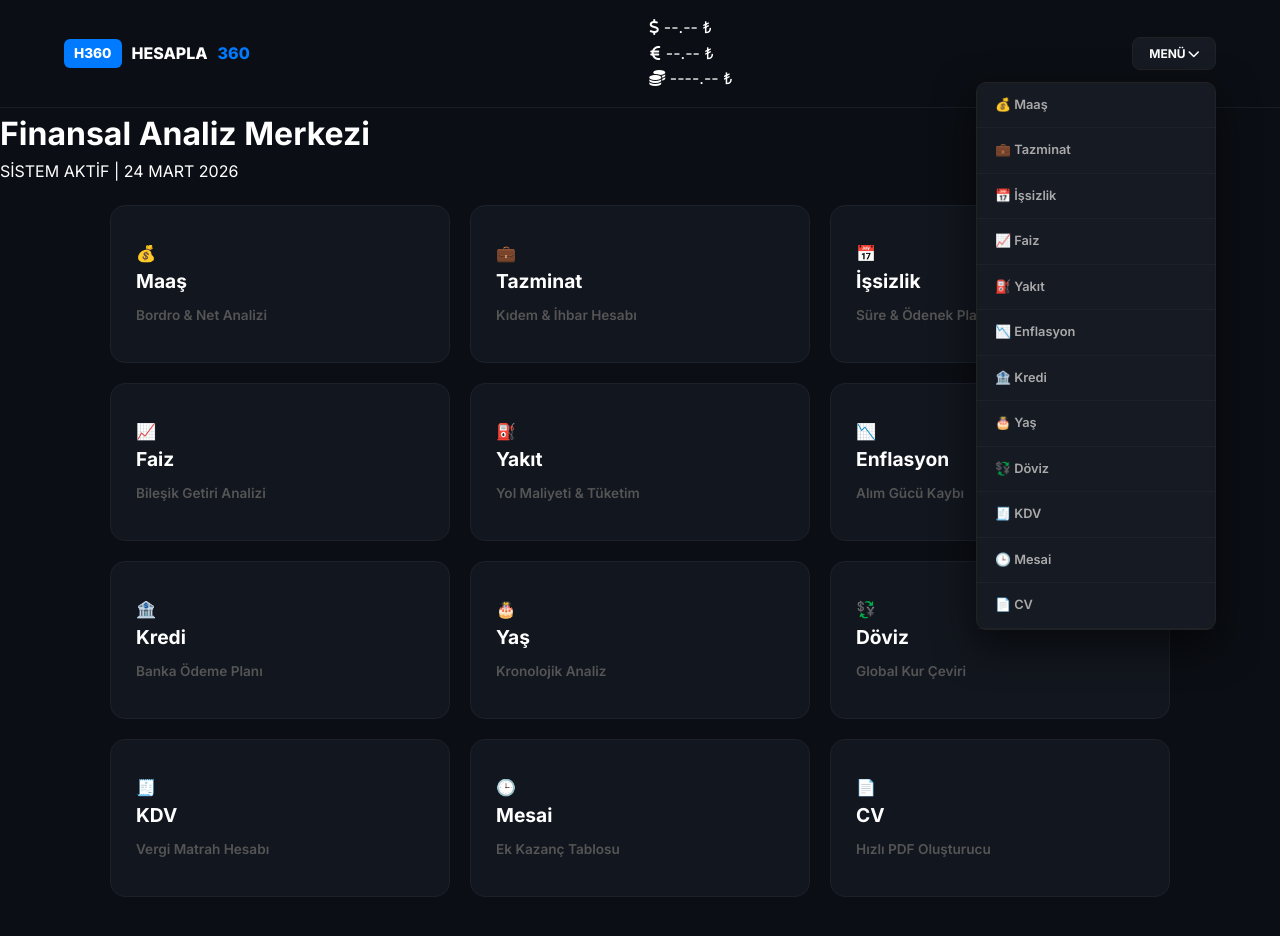
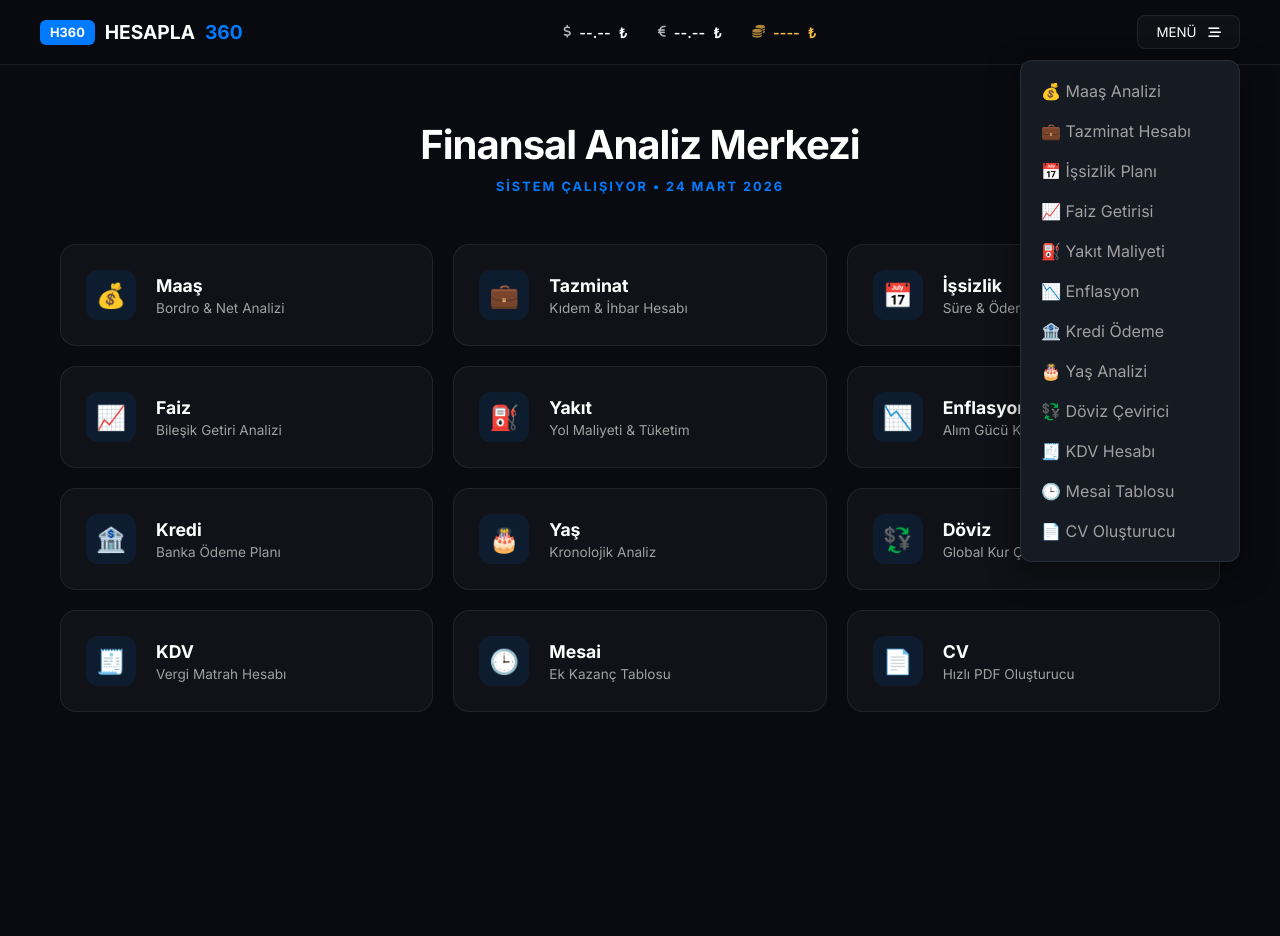
Before and after one commit to ilkerortak/hesapla-site, a website: page index.html in a window 1280 px wide. Both pictures are taken after a click on the button "MENÜ". After the commit the page ends 800 px from the top, so only its background shows below. Drawn offline with Linux system fonts and the light colour scheme; no server answers.

Commit message:
Update index.html

```diff
--- a/index.html
+++ b/index.html
@@ -3,67 +3,147 @@
 <head>
     <meta charset="UTF-8">
     <meta name="viewport" content="width=device-width, initial-scale=1.0">
-    <title>HESAPLA360 | Finansal Dashboard</title>
-    <link rel="stylesheet" href="style.css">
-    <link rel="stylesheet" href="https://cdnjs.cloudflare.com/ajax/libs/font-awesome/6.0.0/css/all.min.css">
+    <title>H360 | Finansal Dashboard</title>
+    <link href="https://fonts.googleapis.com/css2?family=Inter:wght@300;400;600;700&display=swap" rel="stylesheet">
+    <link rel="stylesheet" href="https://cdnjs.cloudflare.com/ajax/libs/font-awesome/6.4.0/css/all.min.css">
+    <style>
+        :root {
+            --bg: #090b10;
+            --card-bg: rgba(255, 255, 255, 0.03);
+            --border: rgba(255, 255, 255, 0.08);
+            --accent: #007bff;
+            --text: #ffffff;
+            --text-dim: #a0a0a0;
+        }
+
+        * { margin: 0; padding: 0; box-sizing: border-box; font-family: 'Inter', sans-serif; }
+        body { background-color: var(--bg); color: var(--text); overflow-x: hidden; }
+
+        /* --- NAVIGASYON --- */
+        nav {
+            display: flex; justify-content: space-between; align-items: center;
+            padding: 15px 40px; background: rgba(9, 11, 16, 0.8);
+            backdrop-filter: blur(15px); border-bottom: 1px solid var(--border);
+            position: fixed; width: 100%; top: 0; z-index: 1000;
+        }
+        .logo { font-weight: 700; font-size: 1.2rem; text-decoration: none; color: #fff; display: flex; align-items: center; gap: 10px; }
+        .logo-box { background: var(--accent); padding: 5px 10px; border-radius: 6px; font-size: 0.8rem; }
+        .logo span { color: var(--accent); }
+
+        /* --- CANLI VERİ ŞERİDİ (NAV İÇİNDE) --- */
+        .live-ticker { display: flex; gap: 30px; font-size: 0.9rem; font-weight: 600; }
+        .ticker-item { display: flex; align-items: center; gap: 8px; }
+        .ticker-item i { font-size: 0.8rem; opacity: 0.7; }
+        .gold-txt { color: #f2ba49; }
+
+        /* --- MENÜ BUTONU --- */
+        .menu-container { position: relative; }
+        .menu-btn {
+            background: var(--card-bg); border: 1px solid var(--border); color: #fff;
+            padding: 8px 18px; border-radius: 8px; cursor: pointer; transition: 0.3s;
+        }
+        .menu-btn:hover { background: var(--accent); border-color: var(--accent); }
+        .dropdown-menu {
+            position: absolute; right: 0; top: 45px; background: #161a23;
+            border: 1px solid var(--border); border-radius: 12px; width: 220px;
+            display: none; flex-direction: column; padding: 10px; box-shadow: 0 10px 30px rgba(0,0,0,0.5);
+        }
+        .dropdown-menu.active { display: flex; }
+        .dropdown-menu a { color: var(--text-dim); text-decoration: none; padding: 10px; border-radius: 6px; transition: 0.2s; }
+        .dropdown-menu a:hover { background: var(--card-bg); color: #fff; }
+
+        /* --- ANA İÇERİK --- */
+        .container { max-width: 1200px; margin: 120px auto 60px; padding: 0 20px; text-align: center; }
+        .hero h1 { font-size: 2.5rem; margin-bottom: 10px; letter-spacing: -1px; }
+        .status { font-size: 0.8rem; color: var(--accent); font-weight: 700; letter-spacing: 2px; text-transform: uppercase; margin-bottom: 50px; }
+
+        /* --- GRID SİSTEMİ --- */
+        .grid-container {
+            display: grid; grid-template-columns: repeat(auto-fit, minmax(280px, 1fr));
+            gap: 20px; margin-top: 20px;
+        }
+        .feature-card {
+            background: var(--card-bg); border: 1px solid var(--border);
+            padding: 25px; border-radius: 16px; text-decoration: none;
+            color: #fff; text-align: left; transition: all 0.4s cubic-bezier(0.175, 0.885, 0.32, 1.275);
+            display: flex; align-items: center; gap: 20px;
+        }
+        .feature-card:hover {
+            background: rgba(255, 255, 255, 0.05);
+            transform: translateY(-5px);
+            border-color: var(--accent);
+            box-shadow: 0 10px 25px rgba(0, 123, 255, 0.15);
+        }
+        .icon-box {
+            width: 50px; height: 50px; background: rgba(0, 123, 255, 0.1);
+            border-radius: 12px; display: flex; align-items: center; justify-content: center;
+            font-size: 1.5rem; color: var(--accent);
+        }
+        .card-content h3 { font-size: 1.1rem; margin-bottom: 4px; }
+        .card-content p { font-size: 0.85rem; color: var(--text-dim); }
+
+        @media (max-width: 768px) {
+            nav { padding: 15px 20px; }
+            .live-ticker { display: none; }
+            .hero h1 { font-size: 1.8rem; }
+        }
+    </style>
 </head>
 <body>
 
-<nav class="glass-nav">
-    <div class="nav-left">
+<nav>
     <a href="index.html" class="logo"><div class="logo-box">H360</div> HESAPLA<span>360</span></a>
+
+    <div class="live-ticker" id="rateBar">
+        <div class="ticker-item"><i class="fa-solid fa-dollar-sign"></i> <span id="usdVal">--.--</span> ₺</div>
+        <div class="ticker-item"><i class="fa-solid fa-euro-sign"></i> <span id="eurVal">--.--</span> ₺</div>
+        <div class="ticker-item gold-txt"><i class="fa-solid fa-coins"></i> <span id="goldVal">----</span> ₺</div>
     </div>
 
-    <div class="nav-center rate-bar" id="rateBar">
-        <div class="rate-item"><i class="fa-solid fa-dollar-sign"></i> <span id="usdVal">--.--</span> ₺</div>
-        <div class="rate-item"><i class="fa-solid fa-euro-sign"></i> <span id="eurVal">--.--</span> ₺</div>
-        <div class="rate-item gold"><i class="fa-solid fa-coins"></i> <span id="goldVal">----.--</span> ₺</div>
-    </div>
-
-    <div class="nav-right">
-        <div class="nav-container">
-            <button class="menu-btn" onclick="toggleMenu()">MENÜ <i class="fa-solid fa-chevron-down"></i></button>
+    <div class="menu-container">
+        <button class="menu-btn" onclick="toggleMenu()">MENÜ <i class="fa-solid fa-bars-staggered" style="margin-left:8px; font-size:0.8rem;"></i></button>
         <div class="dropdown-menu" id="navMenu">
-                <a href="netmaas.html">💰 Maaş</a><a href="tazminat.html">💼 Tazminat</a>
-                <a href="issizlik.html">📅 İşsizlik</a><a href="faiz.html">📈 Faiz</a>
-                <a href="yakit.html">⛽ Yakıt</a><a href="enflasyon.html">📉 Enflasyon</a>
-                <a href="kredi.html">🏦 Kredi</a><a href="yas.html">🎂 Yaş</a>
-                <a href="doviz.html">💱 Döviz</a><a href="kdv.html">🧾 KDV</a>
-                <a href="mesai.html">🕒 Mesai</a><a href="cv.html">📄 CV</a>
-            </div>
+            <a href="netmaas.html">💰 Maaş Analizi</a><a href="tazminat.html">💼 Tazminat Hesabı</a>
+            <a href="issizlik.html">📅 İşsizlik Planı</a><a href="faiz.html">📈 Faiz Getirisi</a>
+            <a href="yakit.html">⛽ Yakıt Maliyeti</a><a href="enflasyon.html">📉 Enflasyon</a>
+            <a href="kredi.html">🏦 Kredi Ödeme</a><a href="yas.html">🎂 Yaş Analizi</a>
+            <a href="doviz.html">💱 Döviz Çevirici</a><a href="kdv.html">🧾 KDV Hesabı</a>
+            <a href="mesai.html">🕒 Mesai Tablosu</a><a href="cv.html">📄 CV Oluşturucu</a>
         </div>
     </div>
 </nav>
 
+<div class="container">
     <header class="hero">
         <h1>Finansal Analiz Merkezi</h1>
-    <p class="status-badge">SİSTEM AKTİF | 24 MART 2026</p>
+        <p class="status">SİSTEM ÇALIŞIYOR • 24 MART 2026</p>
     </header>
 
     <div class="grid-container">
-    <a href="netmaas.html" class="feature-card"><span class="icon">💰</span><div class="card-info"><h3>Maaş</h3><p>Bordro & Net Analizi</p></div></a>
-    <a href="tazminat.html" class="feature-card"><span class="icon">💼</span><div class="card-info"><h3>Tazminat</h3><p>Kıdem & İhbar Hesabı</p></div></a>
-    <a href="issizlik.html" class="feature-card"><span class="icon">📅</span><div class="card-info"><h3>İşsizlik</h3><p>Süre & Ödenek Planı</p></div></a>
+        <a href="netmaas.html" class="feature-card"><div class="icon-box">💰</div><div class="card-content"><h3>Maaş</h3><p>Bordro & Net Analizi</p></div></a>
+        <a href="tazminat.html" class="feature-card"><div class="icon-box">💼</div><div class="card-content"><h3>Tazminat</h3><p>Kıdem & İhbar Hesabı</p></div></a>
+        <a href="issizlik.html" class="feature-card"><div class="icon-box">📅</div><div class="card-content"><h3>İşsizlik</h3><p>Süre & Ödenek Planı</p></div></a>
 
-    <a href="faiz.html" class="feature-card"><span class="icon">📈</span><div class="card-info"><h3>Faiz</h3><p>Bileşik Getiri Analizi</p></div></a>
-    <a href="yakit.html" class="feature-card"><span class="icon">⛽</span><div class="card-info"><h3>Yakıt</h3><p>Yol Maliyeti & Tüketim</p></div></a>
-    <a href="enflasyon.html" class="feature-card"><span class="icon">📉</span><div class="card-info"><h3>Enflasyon</h3><p>Alım Gücü Kaybı</p></div></a>
+        <a href="faiz.html" class="feature-card"><div class="icon-box">📈</div><div class="card-content"><h3>Faiz</h3><p>Bileşik Getiri Analizi</p></div></a>
+        <a href="yakit.html" class="feature-card"><div class="icon-box">⛽</div><div class="card-content"><h3>Yakıt</h3><p>Yol Maliyeti & Tüketim</p></div></a>
+        <a href="enflasyon.html" class="feature-card"><div class="icon-box">📉</div><div class="card-content"><h3>Enflasyon</h3><p>Alım Gücü Kaybı</p></div></a>
 
-    <a href="kredi.html" class="feature-card"><span class="icon">🏦</span><div class="card-info"><h3>Kredi</h3><p>Banka Ödeme Planı</p></div></a>
-    <a href="yas.html" class="feature-card"><span class="icon">🎂</span><div class="card-info"><h3>Yaş</h3><p>Kronolojik Analiz</p></div></a>
-    <a href="doviz.html" class="feature-card"><span class="icon">💱</span><div class="card-info"><h3>Döviz</h3><p>Global Kur Çeviri</p></div></a>
+        <a href="kredi.html" class="feature-card"><div class="icon-box">🏦</div><div class="card-content"><h3>Kredi</h3><p>Banka Ödeme Planı</p></div></a>
+        <a href="yas.html" class="feature-card"><div class="icon-box">🎂</div><div class="card-content"><h3>Yaş</h3><p>Kronolojik Analiz</p></div></a>
+        <a href="doviz.html" class="feature-card"><div class="icon-box">💱</div><div class="card-content"><h3>Döviz</h3><p>Global Kur Çeviri</p></div></a>
 
-    <a href="kdv.html" class="feature-card"><span class="icon">🧾</span><div class="card-info"><h3>KDV</h3><p>Vergi Matrah Hesabı</p></div></a>
-    <a href="mesai.html" class="feature-card"><span class="icon">🕒</span><div class="card-info"><h3>Mesai</h3><p>Ek Kazanç Tablosu</p></div></a>
-    <a href="cv.html" class="feature-card"><span class="icon">📄</span><div class="card-info"><h3>CV</h3><p>Hızlı PDF Oluşturucu</p></div></a>
+        <a href="kdv.html" class="feature-card"><div class="icon-box">🧾</div><div class="card-content"><h3>KDV</h3><p>Vergi Matrah Hesabı</p></div></a>
+        <a href="mesai.html" class="feature-card"><div class="icon-box">🕒</div><div class="card-content"><h3>Mesai</h3><p>Ek Kazanç Tablosu</p></div></a>
+        <a href="cv.html" class="feature-card"><div class="icon-box">📄</div><div class="card-content"><h3>CV</h3><p>Hızlı PDF Oluşturucu</p></div></a>
+    </div>
 </div>
 
 <script>
     function toggleMenu() { document.getElementById('navMenu').classList.toggle('active'); }
     window.onclick = function(e) {
-        if(!e.target.matches('.menu-btn') && !e.target.closest('.menu-btn')) {
+        if(!e.target.matches('.menu-btn')) {
             const menu = document.getElementById('navMenu');
-            if(menu && menu.classList.contains('active')) menu.classList.remove('active');
+            if(menu.classList.contains('active')) menu.classList.remove('active');
         }
     }
 
@@ -72,17 +152,12 @@
             const res = await fetch('https://api.exchangerate-api.com/v4/latest/USD');
             const data = await res.json();
             const tryVal = data.rates.TRY;
-            const eurRate = data.rates.EUR;
             const xauUsd = data.rates.XAU;
 
             document.getElementById('usdVal').innerText = tryVal.toFixed(2);
-            document.getElementById('eurVal').innerText = (tryVal / eurRate).toFixed(2);
-
-            if (xauUsd) {
-                const goldPrice = ((1 / xauUsd) / 31.1034) * tryVal;
-                document.getElementById('goldVal').innerText = goldPrice.toFixed(0);
-            }
-        } catch (err) { console.error("Veri hatası"); }
+            document.getElementById('eurVal').innerText = (tryVal / data.rates.EUR).toFixed(2);
+            if (xauUsd) document.getElementById('goldVal').innerText = (((1 / xauUsd) / 31.1034) * tryVal).toFixed(0);
+        } catch (err) { console.error("Veri çekilemedi."); }
     }
     updateRates();
     setInterval(updateRates, 60000);
```
Lines whose indentation alone changed are shown as unchanged.
